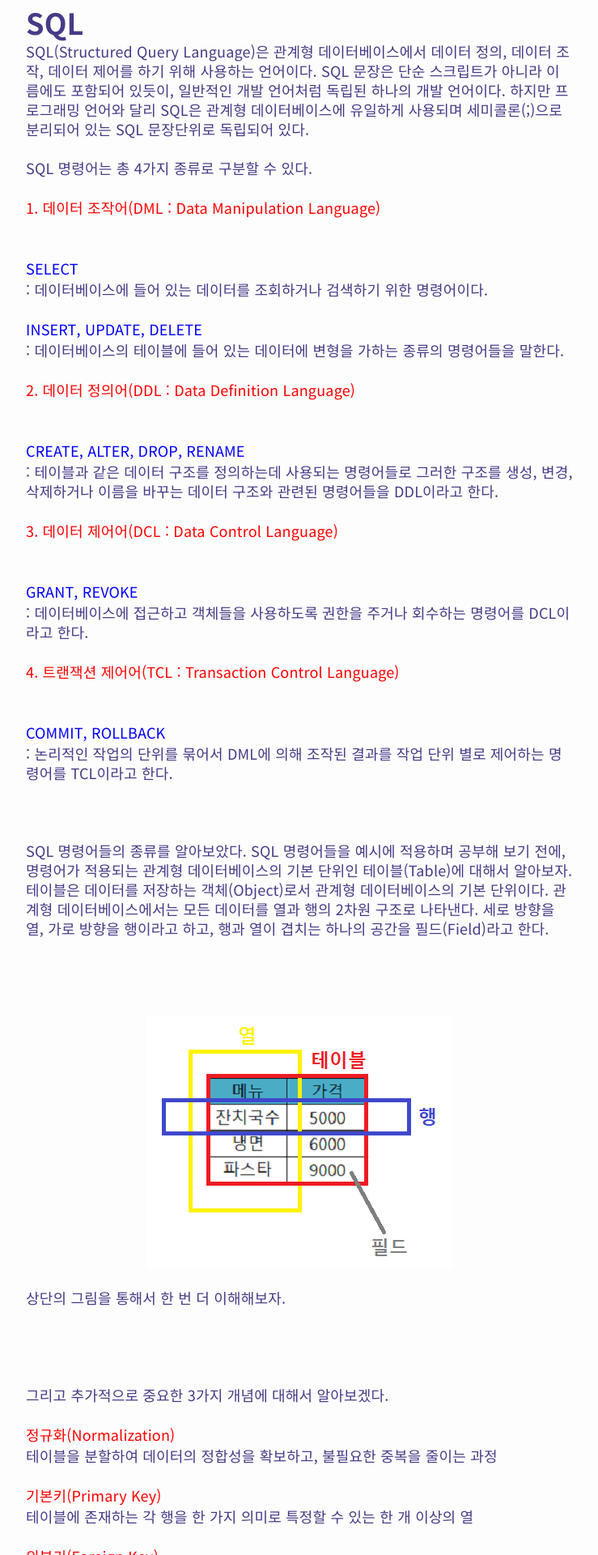
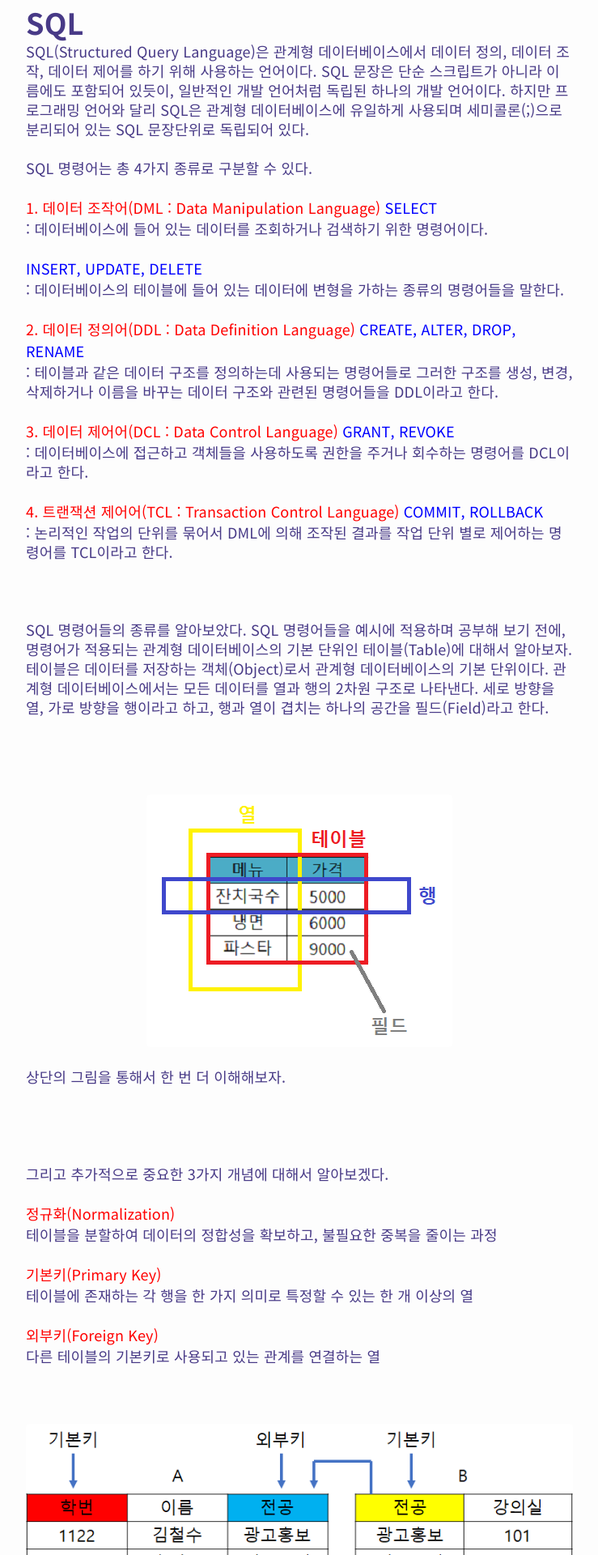
Before and after one commit to sinsaonee/growth-hacker1, a Jekyll site: the page built from _posts/2019-12-18-SQL-데이터분석#2.md, in a window 1280 px wide. Shown: the part 2849-4769 px from the top of the page at 81% size, without its empty margins (270-1009 px from the left). Built offline with Jekyll 4.4.1, drawn with Linux system fonts in a browser that asks for light colours; comment, search, counter and statistics services are not loaded.

Commit message:
Update 2019-12-18-SQL-데이터분석#2.md

```diff
--- a/_posts/2019-12-18-SQL-데이터분석#2.md
+++ b/_posts/2019-12-18-SQL-데이터분석#2.md
@@ -69,7 +69,7 @@ SQL(Structured Query Language)은 관계형 데이터베이스에서 데이터
 
 SQL 명령어는 총 4가지 종류로 구분할 수 있다.
 
-<red style="color:red">1. 데이터 조작어(DML : Data Manipulation Language)</red><br>
+<red style="color:red">1. 데이터 조작어(DML : Data Manipulation Language)</red>
 
 <blue style="color:blue">SELECT</blue>: 데이터베이스에 들어 있는 데이터를 조회하거나 검색하기 위한 명령어이다.
 
@@ -77,19 +77,19 @@ SQL 명령어는 총 4가지 종류로 구분할 수 있다.
 
 
 
-<red style="color:red">2. 데이터 정의어(DDL : Data Definition Language)</red><br>
+<red style="color:red">2. 데이터 정의어(DDL : Data Definition Language)</red>
 
 <blue style="color:blue">CREATE, ALTER, DROP, RENAME</blue>: 테이블과 같은 데이터 구조를 정의하는데 사용되는 명령어들로 그러한 구조를 생성, 변경, 삭제하거나 이름을 바꾸는 데이터 구조와 관련된 명령어들을 DDL이라고 한다.
 
 
 
-<red style="color:red">3. 데이터 제어어(DCL : Data Control Language)</red><br>
+<red style="color:red">3. 데이터 제어어(DCL : Data Control Language)</red>
 
 <blue style="color:blue">GRANT, REVOKE</blue>: 데이터베이스에 접근하고 객체들을 사용하도록 권한을 주거나 회수하는 명령어를 DCL이라고 한다.
 
 
 
-<red style="color:red">4. 트랜잭션 제어어(TCL : Transaction Control Language)</red><br>
+<red style="color:red">4. 트랜잭션 제어어(TCL : Transaction Control Language)</red>
 
 <blue style="color:blue">COMMIT, ROLLBACK</blue>: 논리적인 작업의 단위를 묶어서 DML에 의해 조작된 결과를 작업 단위 별로 제어하는 명령어를 TCL이라고 한다.
 
```
